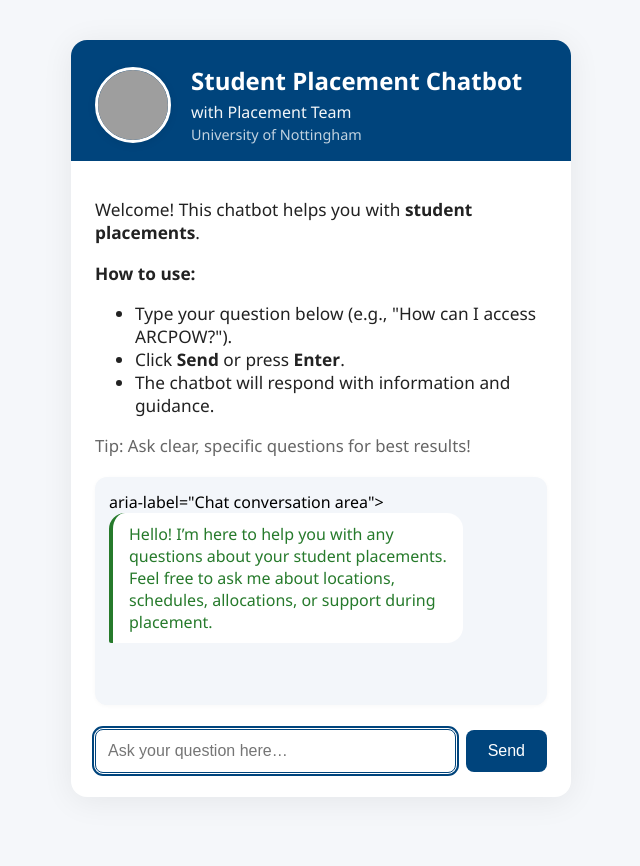
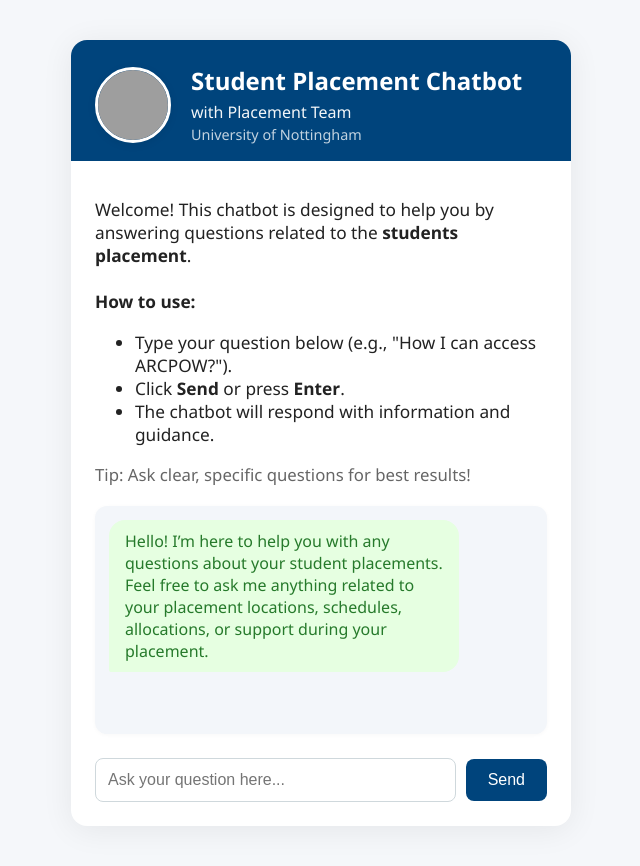
Before and after one commit to KamJan/erica02, a Flask app: page / in a window 1280 px wide. Shown: the whole page, without its empty margins (319-959 px from the left). Before the commit the page ends 776 px from the top, so only its background shows below. Run offline with Flask 3, Linux system fonts and the light colour scheme; grey boxes are pictures that could not be loaded.

Commit message:
Update index.html

```diff
--- a/templates/index.html
+++ b/templates/index.html
@@ -2,17 +2,9 @@
 <html lang="en">
 <head>
     <meta charset="UTF-8">
-    <title>ERICA Placement Chatbot</title>
+    <title>ERICA placement chatbot</title>
     <meta name="viewport" content="width=device-width, initial-scale=1">
     <style>
-        /* Accessibility: Visually hidden class for labels */
-        .visually-hidden {
-            position: absolute;
-            left: -9999px;
-            width: 1px;
-            height: 1px;
-            overflow: hidden;
-        }
         body {
             background: #f5f7fa;
             font-family: 'Segoe UI', Arial, sans-serif;
@@ -27,7 +19,7 @@
             box-shadow: 0 4px 32px rgba(0,0,0,0.07);
             padding: 0 0 24px 0;
         }
-        header {
+        .header {
             display: flex;
             align-items: center;
             background: #00447c;
@@ -83,13 +75,12 @@
         }
         .msg-bot {
             margin-right: auto;
-            background: #ffffff; /* Increased contrast for accessibility */
+            background: #e6ffe1;
             color: #267a2b;
             border-radius: 16px 16px 16px 2px;
             padding: 10px 16px;
             max-width: 75%;
             word-break: break-word;
-            border-left: 4px solid #267a2b;
         }
         .input-area {
             display: flex;
@@ -105,11 +96,8 @@
             outline: none;
             margin-right: 10px;
         }
-        /* Accessibility: Visible focus indicator */
-        #msg:focus, #send-btn:focus {
+        #msg:focus {
             border-color: #00447c;
-            outline: 2px solid #00447c;
-            outline-offset: 1px;
         }
         #send-btn {
             background: #00447c;
@@ -121,102 +109,65 @@
             cursor: pointer;
             transition: background 0.2s;
         }
-        #send-btn:hover, #send-btn:focus {
+        #send-btn:hover {
             background: #267a2b;
         }
         @media (max-width: 600px) {
             .container { max-width: 98vw; margin: 8px; }
-            header, .intro, #chat, .input-area { padding-left: 10px; padding-right: 10px; }
+            .header, .intro, #chat, .input-area { padding-left: 10px; padding-right: 10px; }
         }
     </style>
 </head>
 <body>
-    <main role="main">
-        <section class="container" role="region" aria-label="Chatbot Main Interface">
-            <!-- Accessible header -->
-            <header>
-                <img
-                  class="profile-img"
-                  src="https://cdn-icons-png.flaticon.com/512/10063/10063451.png"
-                  alt="Chatbot avatar representing the placement assistant"
-                >
-                <div class="header-text">
-                    <h1>Student Placement Chatbot</h1>
-                    <p>
-                        with Placement Team<br>
-                        <span style="font-size:0.9em;opacity:0.8;">University of Nottingham</span>
-                    </p>
-                </div>
-            </header>
+    <div class="container">
 
-            <!-- Introduction and chat instructions -->
-            <section class="intro" aria-label="Chatbot Introduction">
-                <p>
-                    Welcome! This chatbot helps you with <strong>student placements</strong>.
-                </p>
-                <p><strong>How to use:</strong></p>
+
+        <div class="header">
+            <img class="profile-img" src="https://cdn-icons-png.flaticon.com/512/10063/10063451.png">
+
+
+
+            <div class="header-text">
+                <h1>Student Placement Chatbot</h1>
+                <p>with Placement Team<br><span style="font-size:0.9em;opacity:0.8;">University of Nottingham</span></p>
+            </div>
+        </div>
+
+
+
+
+
+        <div class="intro">
+            <p>
+                Welcome! This chatbot is designed to help you by answering questions related to the  <strong>students placement</strong>.<br>
+                <br>
+                <b>How to use:</b>
                 <ul>
-                    <li>Type your question below (e.g., "How can I access ARCPOW?").</li>
-                    <li>Click <strong>Send</strong> or press <strong>Enter</strong>.</li>
+                    <li>Type your question below (e.g., "How I can access ARCPOW?").</li>
+                    <li>Click <b>Send</b> or press <b>Enter</b>.</li>
                     <li>The chatbot will respond with information and guidance.</li>
                 </ul>
-                <p style="color:#666;font-size:0.97em;">Tip: Ask clear, specific questions for best results!</p>
-            </section>
-
-            <!-- Accessible chat area (live region and log) -->
-            <section id="chat"
-                role="log"
-                aria-live="polite"
-                aria-relevant="additions"
-                tabindex="0"  <!-- Allows users to focus/chat history with keyboard -->
-                aria-label="Chat conversation area">
-            </section>
-
-            <!-- Message input area with accessible label and send button -->
-            <form class="input-area" role="search" aria-label="Chat input" autocomplete="off" onsubmit="event.preventDefault(); sendMsg();">
-                <label for="msg" class="visually-hidden">Chat input message</label>
-                <input
-                  type="text"
-                  id="msg"
-                  placeholder="Ask your question here…"
-                  autocomplete="off"
-                  aria-label="Type your placement question"
-                  required
-                  maxlength="300"
-                />
-                <button
-                  type="submit"
-                  id="send-btn"
-                  aria-label="Send message"
-                  accesskey="s"
-                >Send</button>
-            </form>
-        </section>
-    </main>
+                <span style="color:#666;font-size:0.97em;">Tip: Ask clear, specific questions for best results!</span>
+            </p>
+        </div>
+        <div id="chat"></div>
+        <div class="input-area">
+            <input type="text" id="msg" placeholder="Ask your question here..." autocomplete="off" />
+            <button id="send-btn" onclick="sendMsg()">Send</button>
+        </div>
+    </div>
     <script>
-        /**
-         * Chatbot client-side logic for message handling and UI updates.
-         * Accessibility: new messages are appended to a live region (#chat),
-         * and error feedback uses a notification role for screen readers.[2]
-         */
         const chat = document.getElementById('chat');
         const msgInput = document.getElementById('msg');
-        const sendBtn = document.getElementById('send-btn');
 
-        // Utility: Appends a bot message with semantic and accessible markup
-        function appendBotMessage(text, isError=false) {
+        // Optional: Welcome message
+        function appendBotMessage(text) {
             const row = document.createElement('div');
             row.className = 'msg-row';
-            let msgClass = isError ? 'msg-bot' : 'msg-bot';
-            // For error, use role=alert for immediate screen reader attention
-            row.innerHTML = isError
-                ? `<div class="${msgClass}" role="alert" aria-live="assertive">${text}</div>`
-                : `<div class="${msgClass}">${text}</div>`;
+            row.innerHTML = `<div class="msg-bot">${text}</div>`;
             chat.appendChild(row);
             chat.scrollTop = chat.scrollHeight;
         }
-
-        // Utility: Appends a user message
         function appendUserMessage(text) {
             const row = document.createElement('div');
             row.className = 'msg-row';
@@ -225,25 +176,17 @@
             chat.scrollTop = chat.scrollHeight;
         }
 
-        // Initial focus and welcome
-        window.onload = () => {
-            appendBotMessage(
-                'Hello! I’m here to help you with any questions about your student placements. ' +
-                'Feel free to ask me about locations, schedules, allocations, or support during placement.'
-            );
-            msgInput.focus();
-        };
+        // Initial welcome
+        appendBotMessage('Hello! I’m here to help you with any questions about your student placements. Feel free to ask me anything related to your placement locations, schedules, allocations, or support during your placement.');
 
-        // --- Send user message and fetch bot reply ---
         async function sendMsg() {
             const msg = msgInput.value.trim();
             if (!msg) return;
             appendUserMessage(msg);
             msgInput.value = '';
             msgInput.disabled = true;
-            sendBtn.disabled = true;
+            document.getElementById('send-btn').disabled = true;
             try {
-                // Security: consider CSRF protection if session-based API[3]
                 const res = await fetch('/chat', {
                     method: 'POST',
                     headers: {'Content-Type': 'application/json'},
@@ -253,14 +196,14 @@
                 const data = await res.json();
                 appendBotMessage(data.response);
             } catch (err) {
-                appendBotMessage('Sorry, there was an error. Please try again.', true);
+                appendBotMessage('Sorry, there was an error. Please try again.');
             }
             msgInput.disabled = false;
-            sendBtn.disabled = false;
+            document.getElementById('send-btn').disabled = false;
             msgInput.focus();
         }
 
-        // Keyboard: Send message on Enter
+        // Send message on Enter key
         msgInput.addEventListener('keyup', function(event) {
             if (event.key === 'Enter') sendMsg();
         });
```
